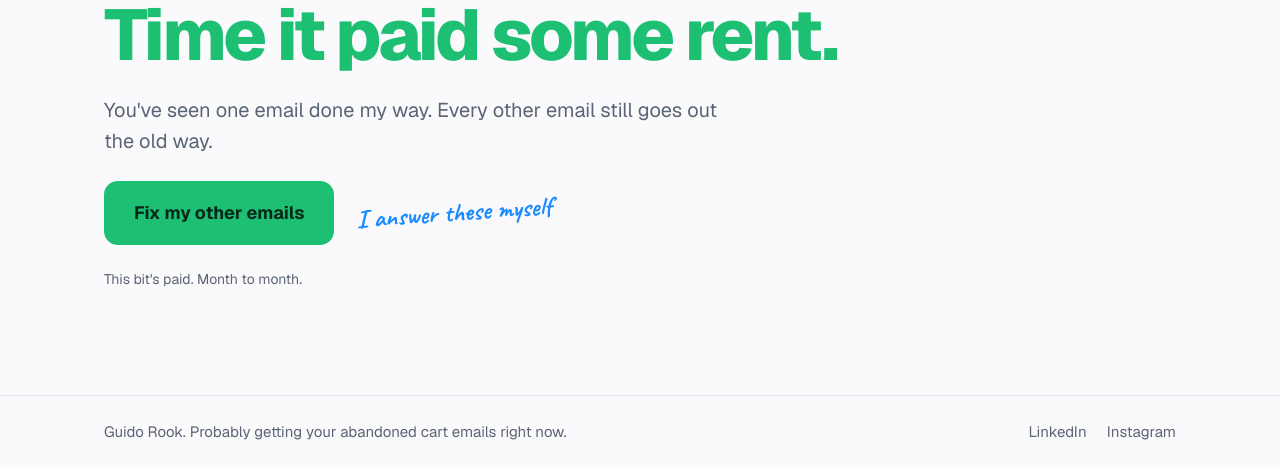
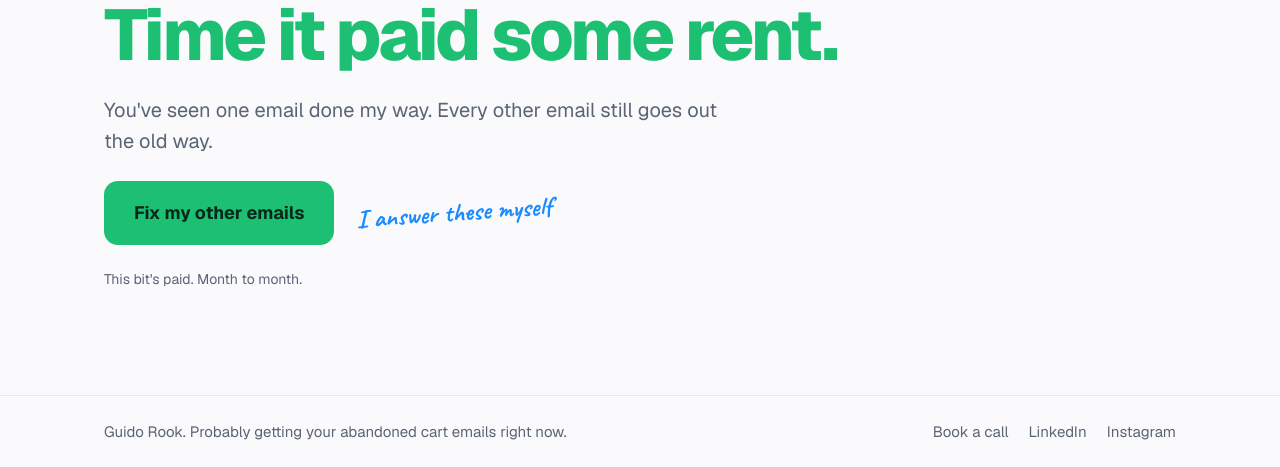
Before and after one commit to guido-rook/guidorook.com, a plain HTML site: page index.html in a window 1280 px wide. Shown: the part 2586-3053 px from the top of the page. Drawn offline with nearby package versions, Linux system fonts and the light colour scheme.

Commit message:
Footer: Book a call link
Co-Authored-By: Claude Opus 5.5 <noreply@anthropic.com>

```diff
--- a/index.html
+++ b/index.html
@@ -158,7 +158,7 @@ footer a{text-decoration:none}
 
 <footer><div class="wrap">
   <span>Guido Rook. Probably getting your abandoned cart emails right now.</span>
-  <nav><a href="https://www.linkedin.com/in/guido-rook-fornaini-a12976435/" target="_blank" rel="noopener">LinkedIn</a><a href="https://www.instagram.com/g_urook/" target="_blank" rel="noopener">Instagram</a></nav>
+  <nav><a href="https://cal.com/guidorook/30min" target="_blank" rel="noopener">Book a call</a><a href="https://www.linkedin.com/in/guido-rook-fornaini-a12976435/" target="_blank" rel="noopener">LinkedIn</a><a href="https://www.instagram.com/g_urook/" target="_blank" rel="noopener">Instagram</a></nav>
 </div></footer>
 
 <script>
```
